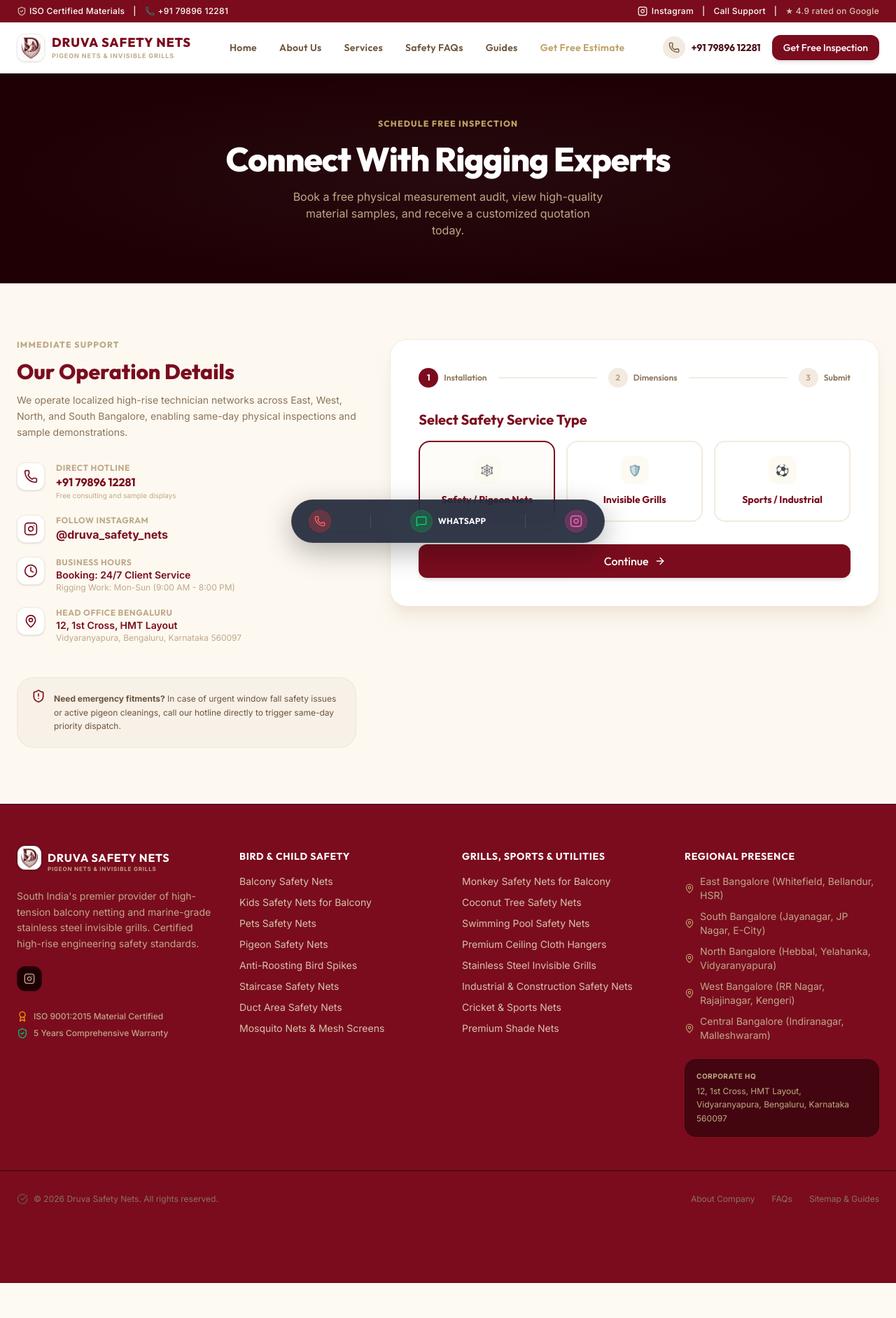
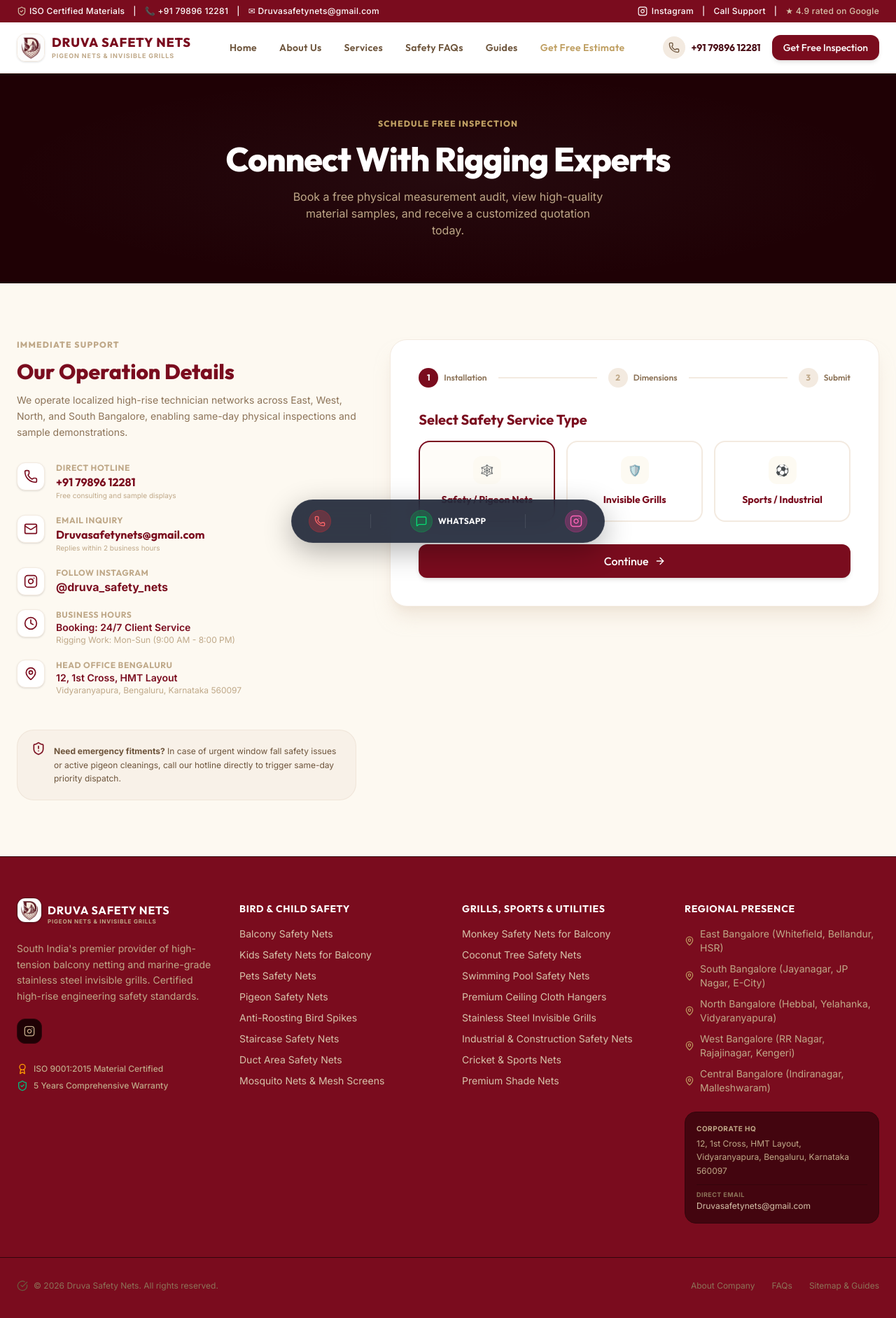
Before and after one commit to Saraththecoder/netss, a React (Vite) app: page /contact in a window 1280 px wide. Shown: the top 1884 px of the page at 70% size. Before the commit the page ends 1834 px from the top, so only its background shows below. Built offline with nearby package versions, Linux system fonts and the light colour scheme.

Commit message:
add email address Druvasafetynets@gmail.com across header, contact and footer

```diff
--- a/src/components/layout/Footer.tsx
+++ b/src/components/layout/Footer.tsx
@@ -127,11 +127,19 @@
             ))}
           </ul>
 
-          <div className="bg-slate-900/60 border border-slate-800 rounded-2xl p-4 mt-2">
-            <span className="text-[10px] uppercase font-bold text-slate-400 tracking-wider block mb-1">Corporate HQ</span>
-            <span className="text-xs text-slate-400 leading-relaxed font-sans block">
-              12, 1st Cross, HMT Layout, Vidyaranyapura, Bengaluru, Karnataka 560097
-            </span>
+          <div className="bg-slate-900/60 border border-slate-800 rounded-2xl p-4 mt-2 flex flex-col gap-2.5">
+            <div>
+              <span className="text-[10px] uppercase font-bold text-slate-400 tracking-wider block mb-1">Corporate HQ</span>
+              <span className="text-xs text-slate-400 leading-relaxed font-sans block">
+                12, 1st Cross, HMT Layout, Vidyaranyapura, Bengaluru, Karnataka 560097
+              </span>
+            </div>
+            <div className="border-t border-slate-800/80 pt-2 flex flex-col gap-0.5 text-xs">
+              <span className="text-[9px] uppercase font-bold text-slate-500 tracking-wider block">Direct Email</span>
+              <a href="mailto:Druvasafetynets@gmail.com" className="text-slate-300 hover:text-white transition-colors break-all">
+                Druvasafetynets@gmail.com
+              </a>
+            </div>
           </div>
         </div>
 
--- a/src/components/layout/Header.tsx
+++ b/src/components/layout/Header.tsx
@@ -48,10 +48,12 @@
   return (
     <>
       <div className="bg-brand-primary text-white text-[10px] sm:text-[11px] md:text-xs font-sans py-2 px-4 sm:px-6 flex flex-wrap items-center justify-center sm:justify-between gap-x-4 gap-y-1 tracking-wide font-medium">
-        <div className="flex items-center gap-1.5 md:gap-3">
+        <div className="flex items-center gap-1.5 md:gap-3 flex-wrap justify-center sm:justify-start">
           <span className="flex items-center gap-1"><ShieldCheck className="w-3.5 h-3.5 text-slate-300" /> ISO Certified Materials</span>
           <span className="hidden sm:inline">|</span>
           <span className="hidden sm:inline">📞 +91 79896 12281</span>
+          <span className="hidden lg:inline">|</span>
+          <a href="mailto:Druvasafetynets@gmail.com" className="hidden lg:inline hover:text-slate-300 transition-colors">✉ Druvasafetynets@gmail.com</a>
         </div>
         <div className="flex items-center gap-3">
           <a
--- a/src/pages/Contact.tsx
+++ b/src/pages/Contact.tsx
@@ -1,6 +1,6 @@
 import React from 'react';
 import { QuoteForm } from '../components/ui/QuoteForm';
-import { Phone, Clock, MapPin, ShieldAlert } from 'lucide-react';
+import { Phone, Clock, MapPin, ShieldAlert, Mail } from 'lucide-react';
 import { useSEO } from '../hooks/useSEO';
 
 const InstagramIcon: React.FC<React.SVGProps<SVGSVGElement>> = (props) => (
@@ -72,6 +72,19 @@
 
             <div className="flex items-start gap-4">
               <div className="w-10 h-10 rounded-xl bg-white border border-slate-100 shadow-sm flex items-center justify-center text-brand-primary shrink-0">
+                <Mail className="w-5 h-5 text-brand-primary" />
+              </div>
+              <div className="flex flex-col">
+                <span className="text-xs text-slate-400 font-display font-bold uppercase tracking-wider">Email Inquiry</span>
+                <a href="mailto:Druvasafetynets@gmail.com" className="text-base font-bold text-brand-primary hover:underline font-display break-all">
+                  Druvasafetynets@gmail.com
+                </a>
+                <span className="text-[10px] text-slate-400 font-sans">Replies within 2 business hours</span>
+              </div>
+            </div>
+
+            <div className="flex items-start gap-4">
+              <div className="w-10 h-10 rounded-xl bg-white border border-slate-100 shadow-sm flex items-center justify-center text-brand-primary shrink-0">
                 <InstagramIcon className="w-5 h-5 text-brand-primary" />
               </div>
               <div className="flex flex-col">
```
